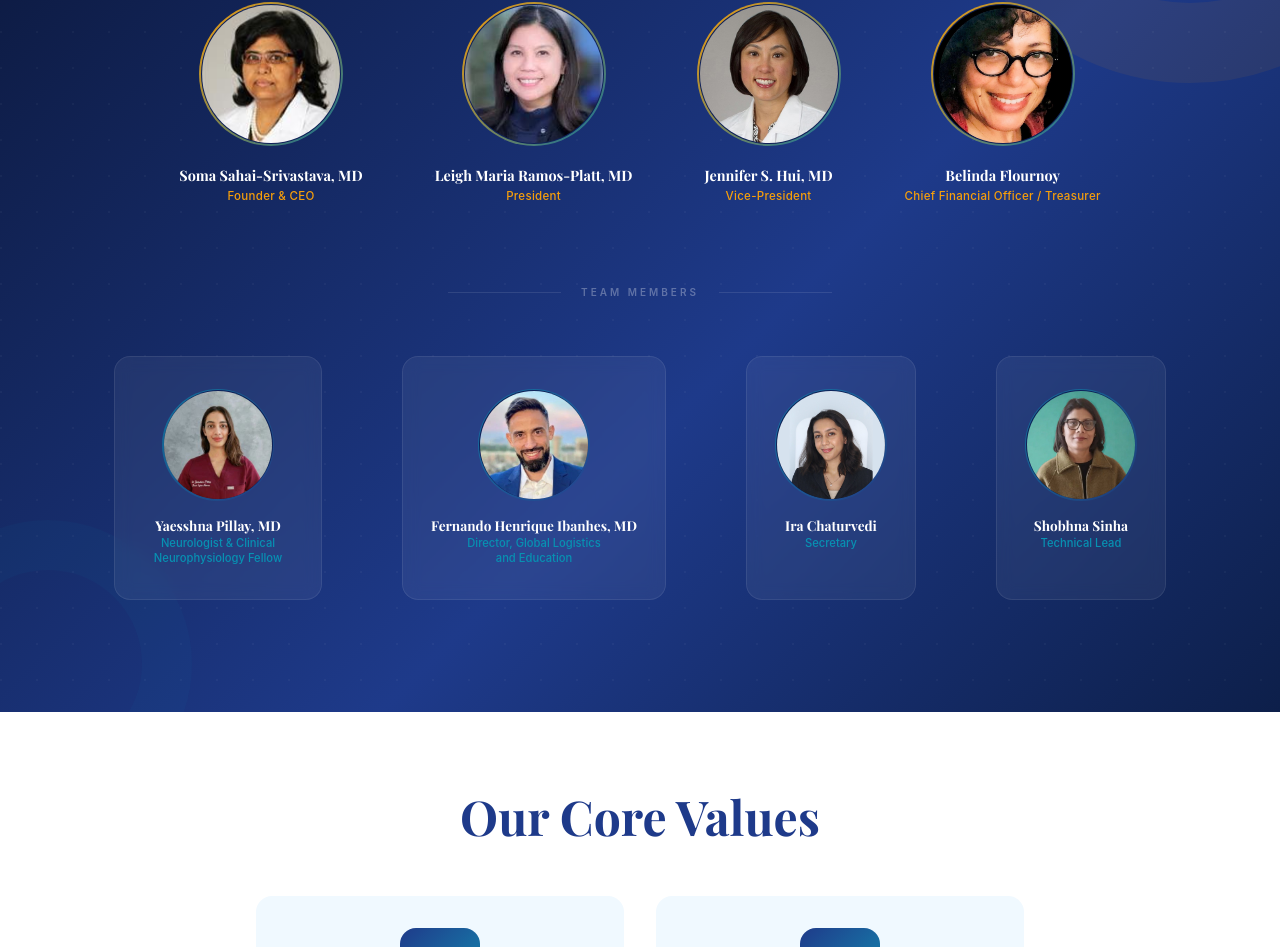
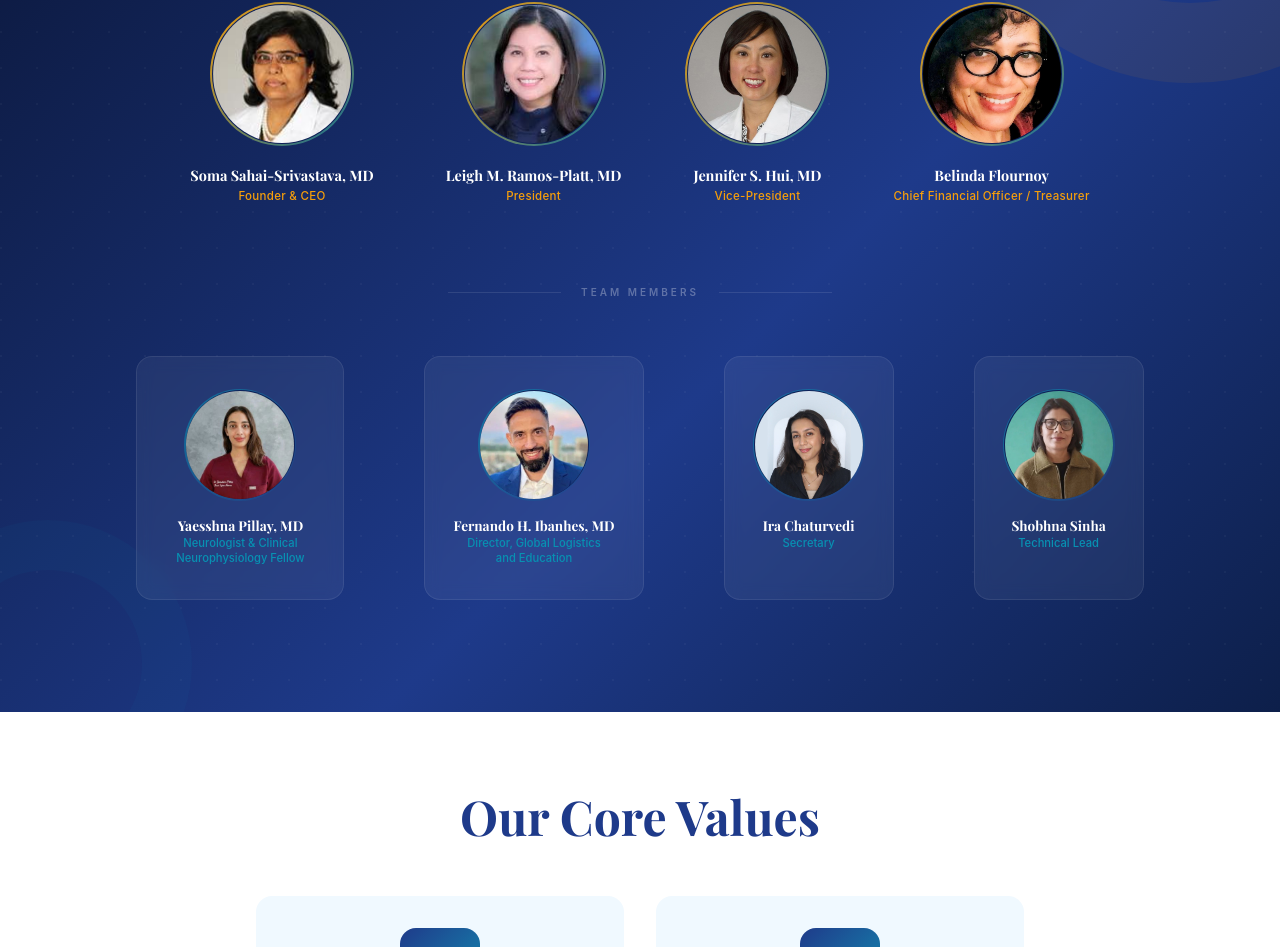
Before and after one commit to neurosciencesforall/neurosciencesforall-web, a React (Vite) app: page /about in a window 1280 px wide. Shown: the part 1069-2016 px from the top of the page. Built offline with nearby package versions, Linux system fonts and the light colour scheme; no server answers.

Commit message:
fixed middle initials for members

```diff
--- a/src/data/team.js
+++ b/src/data/team.js
@@ -31,7 +31,7 @@ export const team = [
   },
 
   {
-    name: "Leigh Maria Ramos-Platt, MD",
+    name: "Leigh M. Ramos-Platt, MD",
     role: "President",
     // NOTE: Bio sourced from public USC/CHLA profile — confirm with Dr. Ramos-Platt
     shortBio: "Clinical Professor of Neurology and Pediatrics at Keck School of Medicine, USC, and Medical Director of the Muscular Dystrophy Association Neuromuscular Clinic at Children's Hospital Los Angeles.",
@@ -76,7 +76,7 @@ export const team = [
   },
 
   {
-    name: "Fernando Henrique Ibanhes, MD",
+    name: "Fernando H. Ibanhes, MD",
     role: "Director, Global Logistics and Education",
     shortBio: "Neurology resident and future Vascular Neurology Fellow at USC, dedicated to health equity and global capacity building in neurological education.",
     fullBio: "Dr. Fernando Henrique Ibanhes serves as the Director of Global Logistics and Education for Neurosciences for All. He is an Adult Neurology resident at the University of Southern California and Los Angeles General Medical Center, and a future Vascular Neurology Fellow. Driven by a deep commitment to health equity and global capacity building, he earned his MD and a Master of Science in Population Medicine from Brown University. His academic work explores how social determinants of health influence cerebrovascular outcomes and access to care in vulnerable populations. Internationally, Dr. Ibanhes acts as a Visiting Resident Instructor in Cambodia, where he leads neuroanatomy education for medical trainees and internal medicine residents. Recently awarded the USC Dhablania and Kim Family Global Medicine and Health Fellowship, he is dedicated to helping establish the first neurology residency program in Cambodia through accessible and innovative teaching tools.",
```
